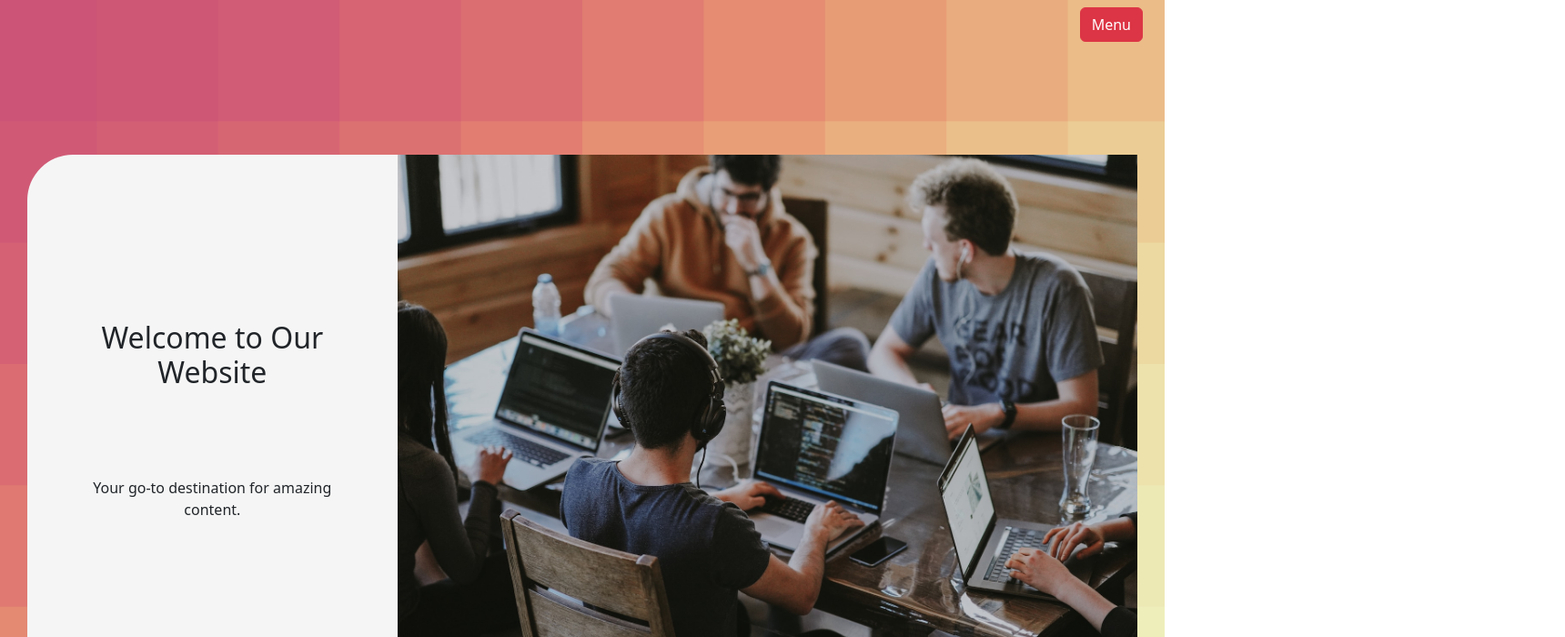
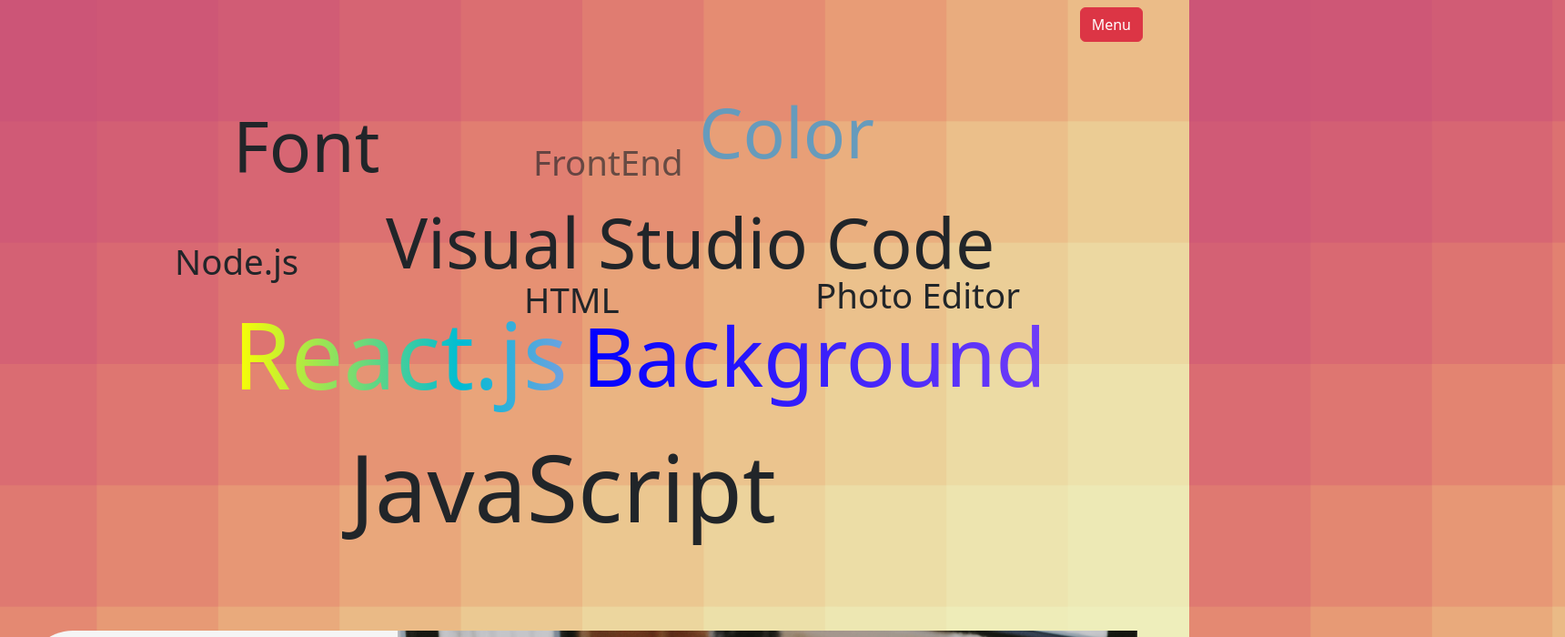
Before and after one commit to gines18/FrontEndHub, a React (Vite) app: page / in a window 1280 px wide. Shown: the top 700 px of the page at 91% size, 1720 px wide, since content can reach past the window. Built offline with nearby package versions, Linux system fonts and the light colour scheme.

Commit message:
add Welcome section back to the components

```diff
--- a/src/App.jsx
+++ b/src/App.jsx
@@ -1,6 +1,6 @@
 import React from "react";
 import Hero from "./components/Hero";
-// import Welcome from "./components/Welcome";
+import Welcome from "./components/Welcome";
 import CardContainer from "./components/CardsContainer";
 
 import Footer from "./components/Footer";
@@ -14,7 +14,7 @@
   return (
     <>
       <Menu/>
-      {/* <Welcome/> */}
+      <Welcome/>
       <Hero />
       {/* <Pin /> */}
       <Buttons />
```
